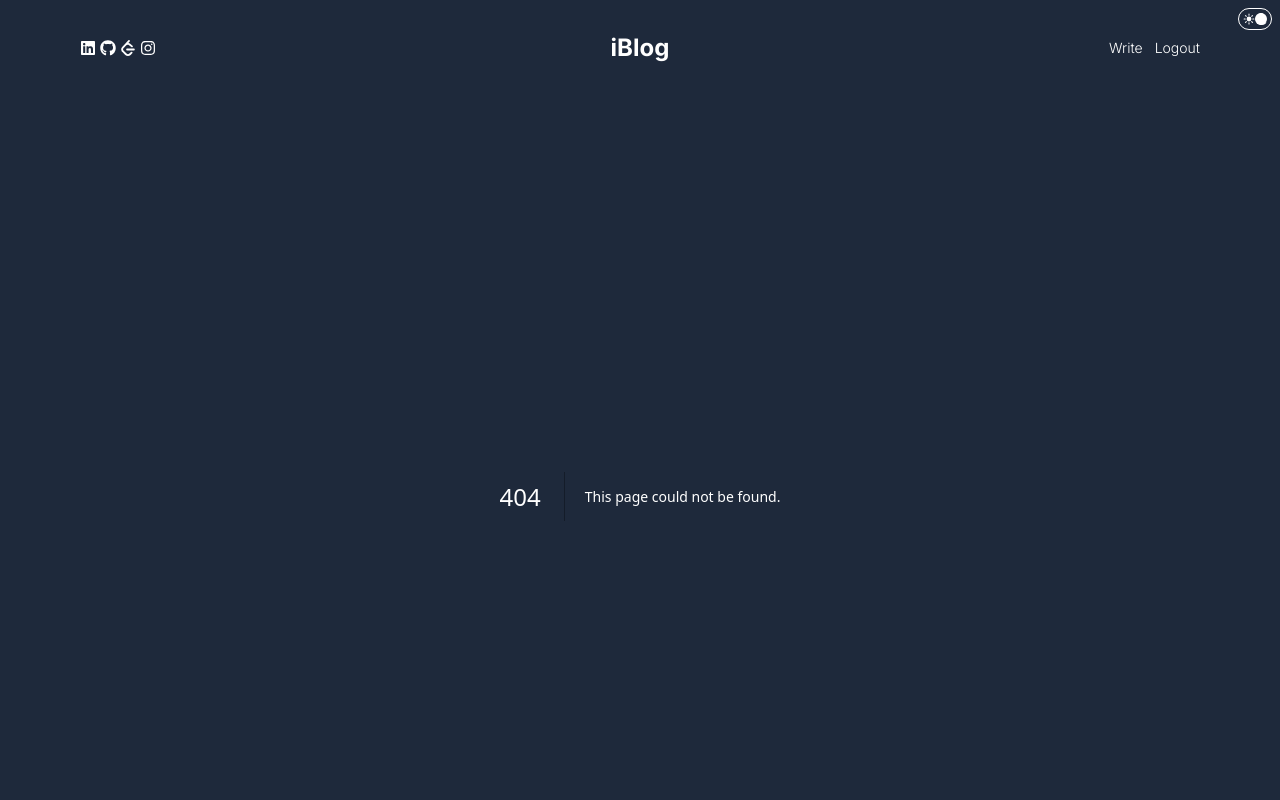
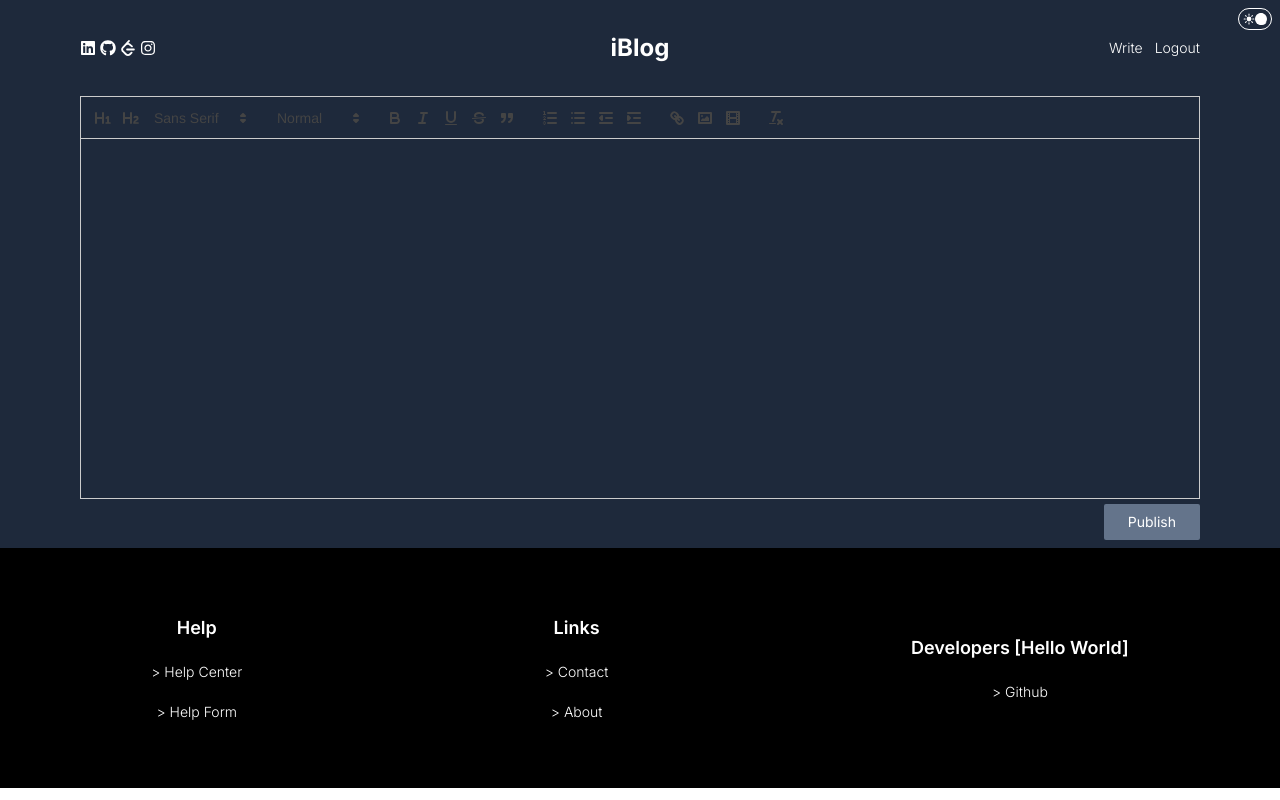
Before and after one commit to apschauhan03/iBlog, a Next.js app: page /createpost in a window 1280 px wide. Before the commit this address had no page. Shown: the top 800 px of the page. Built offline with nearby package versions, Linux system fonts and the light colour scheme.

Commit message:
done with create blog

```diff
--- /dev/null
+++ b/app/category/blogs/[slug]/page.tsx
@@ -0,0 +1,23 @@
+import UserResponse from "@/components/blogs/UserResponse";
+import Image from "next/image";
+
+const page: React.FC = () => {
+    return <div>
+        <div className=" flex justify-center items-center relative min-h-[300px] h-auto w-full">
+            <Image fill alt="Image of blog" style={{objectFit:"contain"}}  src={"https://images.unsplash.com/photo-1710692063056-07d0e4c28b4b?q=80&w=2564&auto=format&fit=crop&ixlib=rb-4.0.3&ixid=M3wxMjA3fDB8MHxwaG90by1wYWdlfHx8fGVufDB8fHx8fA%3D%3D"}/>
+        </div>
+        <header className=" font-semibold text-lg flex text-center p-2 justify-start">
+        Lorem Ipsum is simply dummy text of the printing and typesetting industry.
+        </header>
+        <main>
+            <p className=" p-2 pt-0 text-sm">Lorem Ipsum is simply dummy text of the printing and typesetting industry. Lorem Ipsum has been the industry's standard dummy text ever since the 1500s, when an unknown printer took a galley of type and scrambled it to make a type specimen book. It has survived not only five centuries, but also the leap into electronic typesetting, remaining essentially unchanged. It was popularised in the 1960s with the release of Letraset sheets containing Lorem Ipsum passages, and more recently with desktop publishing software like Aldus PageMaker including versions of Lorem Ipsum</p>
+        </main>
+        <div>
+            <header className=" font-semibold p-2 ">Summary</header>
+            <p className=" pt-0 p-2">r randomised words which don't look even slightly believable. If you are going to use a passage of Lorem Ipsum, you need to be sure there isn't anything embarrassing hidden in the middle of text. All the Lorem Ipsum generators on the Internet tend to repeat predefined chunks as necessary, making this the first true generator on the Internet. It uses a dictionary of over 200 Latin words, combined with a handful of model sentence structures, to generate Lorem Ipsum which looks reasonable. The generated Lorem Ipsum is therefore always free from repetition, injected humour, or non-characteristic words etc.</p>
+        </div>
+        <UserResponse/>
+
+    </div>
+}
+export default page;
--- /dev/null
+++ b/app/createpost/page.tsx
@@ -0,0 +1,9 @@
+import Quill from "@/components/blogs/Quill";
+
+const page:React.FC = ()=>{
+    return (<div>
+        <Quill/>
+    </div>)
+}
+
+export default page;
--- /dev/null
+++ b/components/blogs/Quill.tsx
@@ -0,0 +1,49 @@
+"use client"
+
+import React, { useState } from 'react';
+import ReactQuill from 'react-quill';
+import 'react-quill/dist/quill.snow.css';
+
+const Quill: React.FC = () => {
+    const [value, setValue] = useState('');
+    const modules = {
+        toolbar: [
+            [{ 'header': '1' }, { 'header': '2' }, { 'font': [] }],
+            [{ size: [] }],
+            ['bold', 'italic', 'underline', 'strike', 'blockquote'],
+            [{ 'list': 'ordered' }, { 'list': 'bullet' },
+            { 'indent': '-1' }, { 'indent': '+1' }],
+            ['link', 'image', 'video'],
+            ['clean']
+        ],
+    };
+
+    const formats = [
+        'header', 'font', 'size',
+        'bold', 'italic', 'underline', 'strike', 'blockquote',
+        'list', 'bullet', 'indent',
+        'link', 'image', 'video'
+    ];
+    const CreateBlogHandler = (content: string) => {
+        // console.log(content);
+        setValue(content);
+    }
+    const onSubmitHandler = () => {
+        console.log('====================================');
+        console.log(value);
+        console.log('====================================');
+    }
+
+    return (
+        <>
+            <div className=' h-[400px] md:h-[720px]'><ReactQuill style={{ "height": "90%" }} modules={modules}
+                formats={formats} theme='snow' value={value} onChange={CreateBlogHandler} />
+            </div>
+            <div className='w-full items-end flex justify-end'>
+                <button className=' m-2 px-6 py-2 rounded-sm  right-0 items-end bg-slate-500 hover:bg-slate-700 mr-0 text-sm' onClick={onSubmitHandler}>Publish</button>
+            </div>
+        </>)
+        ;
+}
+
+export default Quill;
--- /dev/null
+++ b/components/blogs/UserResponse.tsx
@@ -0,0 +1,49 @@
+"use client"
+import { useState } from "react";
+import { BiLike } from "react-icons/bi";
+import { BiSolidLike } from "react-icons/bi";
+import { BiDislike } from "react-icons/bi";
+import { BiSolidDislike } from "react-icons/bi";
+import { IoSend } from "react-icons/io5";
+
+
+
+
+
+const UserResponse: React.FC = () => {
+    const [liked, setLiked] = useState(false);
+    const [disliked, setDisliked] = useState(false);
+
+    const likedBlogHandler = () => {
+        if (disliked) {
+            setDisliked(false);
+        }
+        setLiked(!liked);
+    }
+    const dislikedBlogHandler = () => {
+        if (liked) {
+            setLiked(false);
+        }
+        setDisliked(!disliked);
+    }
+    return (
+        <form>
+            <div className="py-10  flex w-full justify-center items-center">
+                    <div className=" cursor-pointer p-2" onClick={likedBlogHandler}>
+                        {
+                            liked ? <BiSolidLike /> : <BiLike />}
+                    </div>
+                    <div className=" cursor-pointer p-2" onClick={dislikedBlogHandler}>
+                        {
+                            disliked ? <BiSolidDislike /> : <BiDislike />
+                        }
+                    </div>
+
+                    <input className=" mx-4 rounded-sm text-sm w-[60%] py-2 px-1 bg-black" placeholder=" Type your comment here" /><button><IoSend /></button>
+
+            </div>
+        </form>
+    )
+}
+
+export default UserResponse
```
Also changed, not shown: package.json (+9 -3 lines), 1 other file (tests, documents, lock files or other folders).
